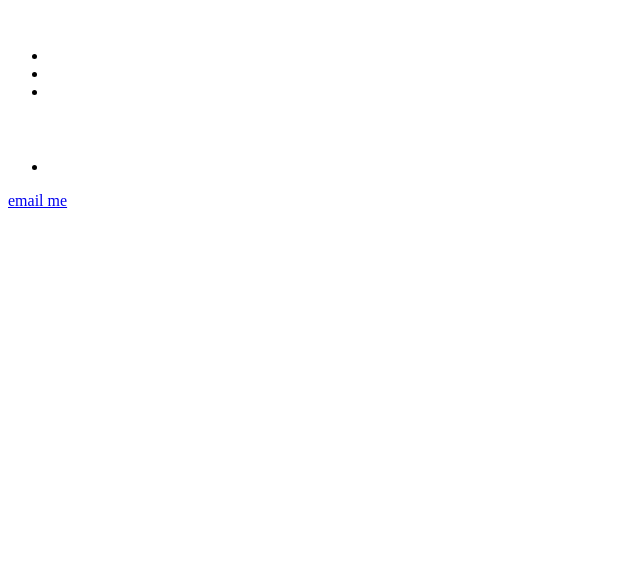
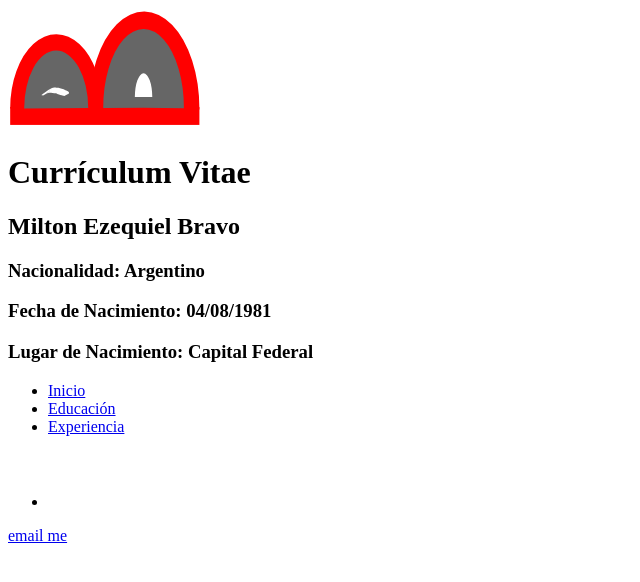
Before and after one commit to miltonbravo/evaluacion_nextU, a plain HTML site: page index.html in a window 1280 px wide. Shown: the whole page, without its empty margins (0-640 px from the left). Drawn offline with Linux system fonts and the light colour scheme.

Commit message:
Agregado de logo, headers modificados y completados, navs completados

```diff
--- a/index.html
+++ b/index.html
@@ -6,20 +6,22 @@
     <meta name="description" content="Pagina de evaluacion para Next University para la carrera de Desarrollador Web">
     <meta name="author" content="Milton Ezequiel Bravo">
     <meta name="keywords" content="Next University, Desarrollo Web, evaluacion">
-    <title>Mi Curriculum</title>
+    <title>Mi Curriculum | Inicio</title>
   </head>
   <body>
     <header>
-      <img/> <!--Logo-->
-      <h1></h1> <!--Titulo-->
-      <h2></h2> <!--Nombre y apellido-->
-      <h3></h3> <!--Fecha y lugar de nacimiento-->
+      <img src="images/logo.svg" alt="Logo del Curriculum" title="Mi Curriculum"> <!--Logo-->
+      <h1>Currículum Vitae</h1> <!--Titulo-->
+      <h2>Milton Ezequiel Bravo</h2> <!--Nombre y apellido-->
+      <h3>Nacionalidad: Argentino</h3> <!--Nacionalidad-->
+      <h3>Fecha de Nacimiento: 04/08/1981</h3> <!--Fecha de Nacimiento-->
+      <h3>Lugar de Nacimiento: Capital Federal</h3> <!--Lugar de nacimiento-->
     </header>
     <nav>
       <ul>
-        <li><a href="#"></a></li> <!--Inicio >> index.html-->
-        <li><a href="#"></a></li> <!--Educacion >> educacion.html-->
-        <li><a href="#"></a></li> <!--Experiencia >> experiencia.html-->
+        <li><a href="index.html">Inicio</a></li> <!--Inicio >> index.html-->
+        <li><a href="html/educacion.html">Educación</a></li> <!--Educacion >> educacion.html-->
+        <li><a href="html/experiencia.html">Experiencia</a></li> <!--Experiencia >> experiencia.html-->
       </ul>
     </nav>
     <section>
```
Also changed, not shown: html/educacion.html (+10 -8 lines), html/experiencia.html (+10 -8 lines).
